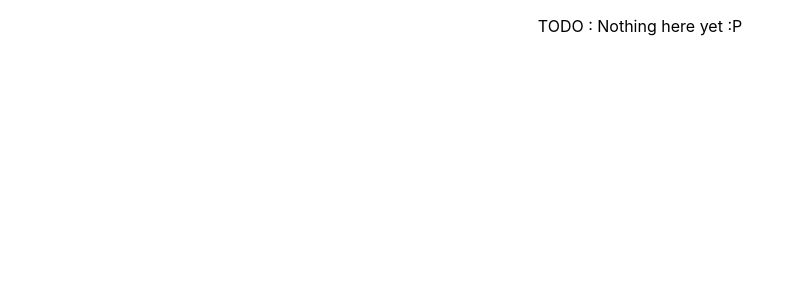
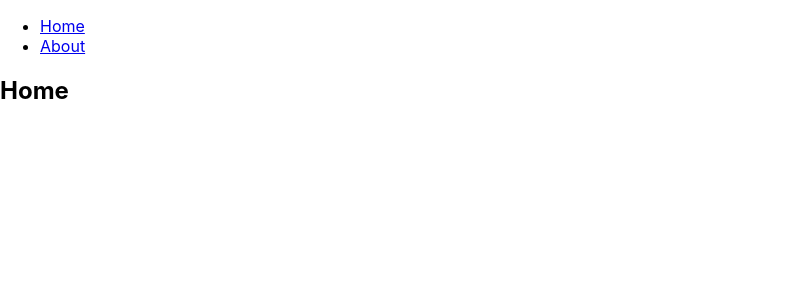
Before and after one commit to FrancescaRodricks/super-duper-recipes, a React (Create React App) app: page / in a window 1280 px wide. Shown: the top 300 px of the page, without its empty margins (0-804 px from the left). Built offline with nearby package versions, Linux system fonts and the light colour scheme.

Commit message:
adds router

```diff
--- a/package.json
+++ b/package.json
@@ -10,6 +10,7 @@
     "gh-pages": "^3.1.0",
     "react": "^16.13.1",
     "react-dom": "^16.13.1",
+    "react-router-dom": "^5.2.0",
     "react-scripts": "3.4.1"
   },
   "scripts": {
--- a/src/App.js
+++ b/src/App.js
@@ -1,17 +1,49 @@
 import React from 'react';
 import logo from './logo.svg';
+import {
+  BrowserRouter as Router,
+  Switch,
+  Route,
+  Link
+} from "react-router-dom";
 import './App.css';
 
-function App() {
+const App = () => {
   return (
-    <div className="App">
-      <header>
-        <p>
-          TODO : Nothing here yet :P
-        </p>
-      </header>
-    </div>
+    <Router>
+      <div>
+        <nav>
+          <ul>
+            <li>
+              <Link to="/">Home</Link>
+            </li>
+            <li>
+              <Link to="/about">About</Link>
+            </li>
+          </ul>
+        </nav>
+
+        {/* A <Switch> looks through its children <Route>s and
+            renders the first one that matches the current URL. */}
+        <Switch>
+          <Route path="/about">
+            <About />
+          </Route>
+          <Route path="/">
+            <Home />
+          </Route>
+        </Switch>
+      </div>
+    </Router>
   );
+};
+
+const Home = () => {
+  return <h2>Home</h2>;
+}
+
+const About = () => {
+  return <h2>About</h2>;
 }
 
 export default App;
```
Also changed, not shown: 1 other file (tests, documents, lock files or other folders).
